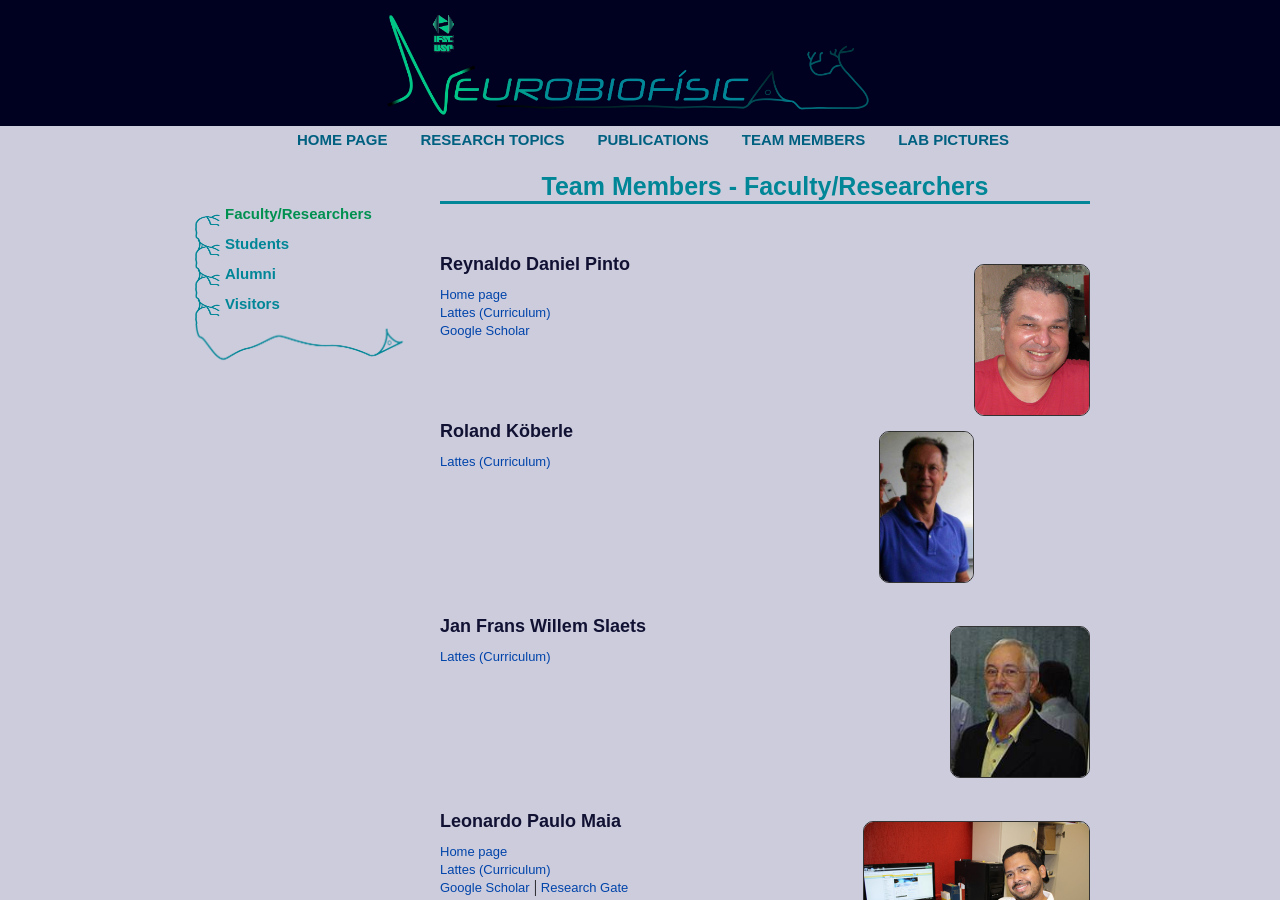
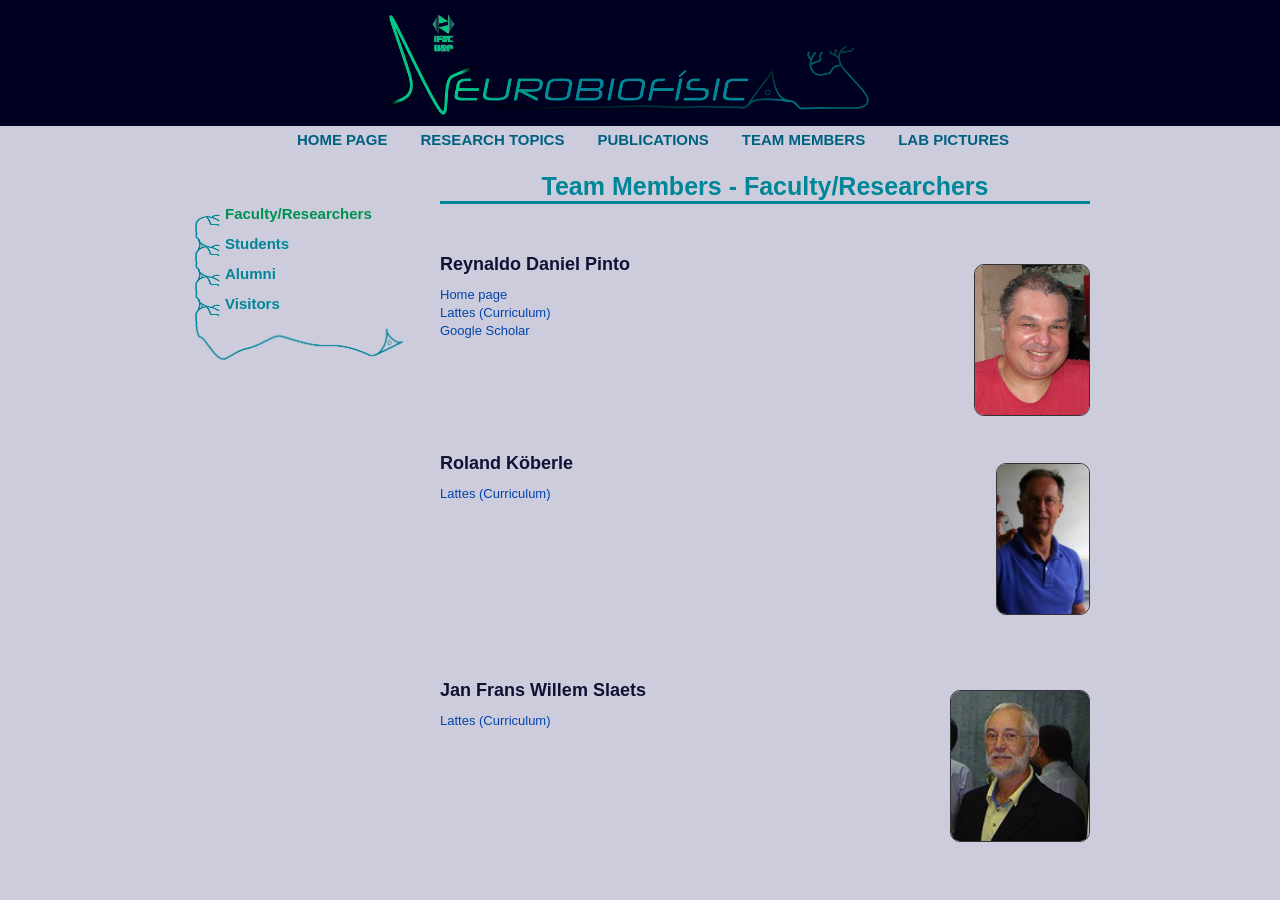
Before and after one commit to neurobiofisica/neurobiofisica.github.io, a Jekyll site: the page built from teammembers.html, in a window 1280 px wide and 900 px high. Built offline with Jekyll 4.4.1, drawn with Linux system fonts in a browser that asks for light colours.

```diff
--- a/teammembers.html
+++ b/teammembers.html
@@ -11,9 +11,10 @@ curlat: teammembers
 	<img src="Fotos-pessoal/reynaldo.jpg" alt="Reynaldo" class="pessoal"/>
 	<h4>Reynaldo Daniel Pinto</h4>
 	<a href="http://www.ifsc.usp.br/~reynaldo" target="_blank">Home page</a><br />
-	<a href="http://buscatextual.cnpq.br/buscatextual/visualizacv.do?id=K4796525Y2" target="_blank">Lattes (Curriculum)</a><br />
+	<a href="http://lattes.cnpq.br/7037830015864655" target="_blank">Lattes (Curriculum)</a><br />
 	<a href="http://scholar.google.com.br/citations?user=_FD0c9IAAAAJ" target="_blank">Google Scholar</a>
     <p>&nbsp;</p>
+		<p>&nbsp;</p>
       </div>
 
       <div id="pessoal">
@@ -22,6 +23,7 @@ curlat: teammembers
 	<a href="http://lattes.cnpq.br/4609280248649718" target="_blank">Lattes (Curriculum)</a><br />
     <p>&nbsp;</p>
     <p>&nbsp;</p>
+		<p>&nbsp;</p>
     <p>&nbsp;</p>
       </div>
 
@@ -30,6 +32,7 @@ curlat: teammembers
 	<h4>Jan Frans Willem Slaets</h4>
 	<a href="http://lattes.cnpq.br/7797504068024742" target="_blank">Lattes (Curriculum)</a><br />
     <p>&nbsp;</p>
+		<p>&nbsp;</p>
     <p>&nbsp;</p>
     <p>&nbsp;</p>
       </div>
@@ -38,9 +41,10 @@ curlat: teammembers
 	<img src="Fotos-pessoal/leonardo.jpg" alt="Leonardo" class="pessoal"/>
 	<h4>Leonardo Paulo Maia</h4>
 	<a href="http://www.ifsc.usp.br/~lpmaia/" target="_blank">Home page</a><br />
-	<a href="http://buscatextual.cnpq.br/buscatextual/visualizacv.do?id=K4795910E7" target="_blank">Lattes (Curriculum)</a><br />
+	<a href="http://lattes.cnpq.br/5937938921758161" target="_blank">Lattes (Curriculum)</a><br />
 	<a href="http://scholar.google.com.br/citations?user=98BT9NkAAAAJ" target="_blank">Google Scholar</a> | <a href="https://www.researchgate.net/profile/Leonardo_Maia" target="_blank">Research Gate</a><br />
     <p>&nbsp;</p>
+		<p>&nbsp;</p>
       </div>
 
       <div id="pessoal">
@@ -51,6 +55,7 @@ curlat: teammembers
 	<a href="http://www.teses.usp.br/teses/disponiveis/76/76132/tde-19032013-155627/" target="_blank">Tese de doutorado</a><br />
 	<a href="https://scholar.google.com.br/citations?user=TPGmWvkAAAAJ&hl=pt-BR" target="_blank">Google Scholar</a> | <a href="https://www.researchgate.net/profile/Lirio_De_Almeida2" target="_blank">Research Gate</a><br />
     <p>&nbsp;</p>
+		<p>&nbsp;</p>
       </div>
 
       <div id="pessoal">
@@ -59,6 +64,7 @@ curlat: teammembers
 	<a href="http://lattes.cnpq.br/2823645480155399" target="_blank">Lattes (Curriculum)</a><br />
     <p>&nbsp;</p>
     <p>&nbsp;</p>
+		<p>&nbsp;</p>
     <p>&nbsp;</p>
       </div>
 
@@ -68,6 +74,7 @@ curlat: teammembers
     <p>&nbsp;</p>
     <p>&nbsp;</p>
     <p>&nbsp;</p>
+		<p>&nbsp;</p>
     <p>&nbsp;</p>
       </div>
 
@@ -77,6 +84,7 @@ curlat: teammembers
     <p>&nbsp;</p>
     <p>&nbsp;</p>
     <p>&nbsp;</p>
+		<p>&nbsp;</p>
     <p>&nbsp;</p>
       </div>
 
```
